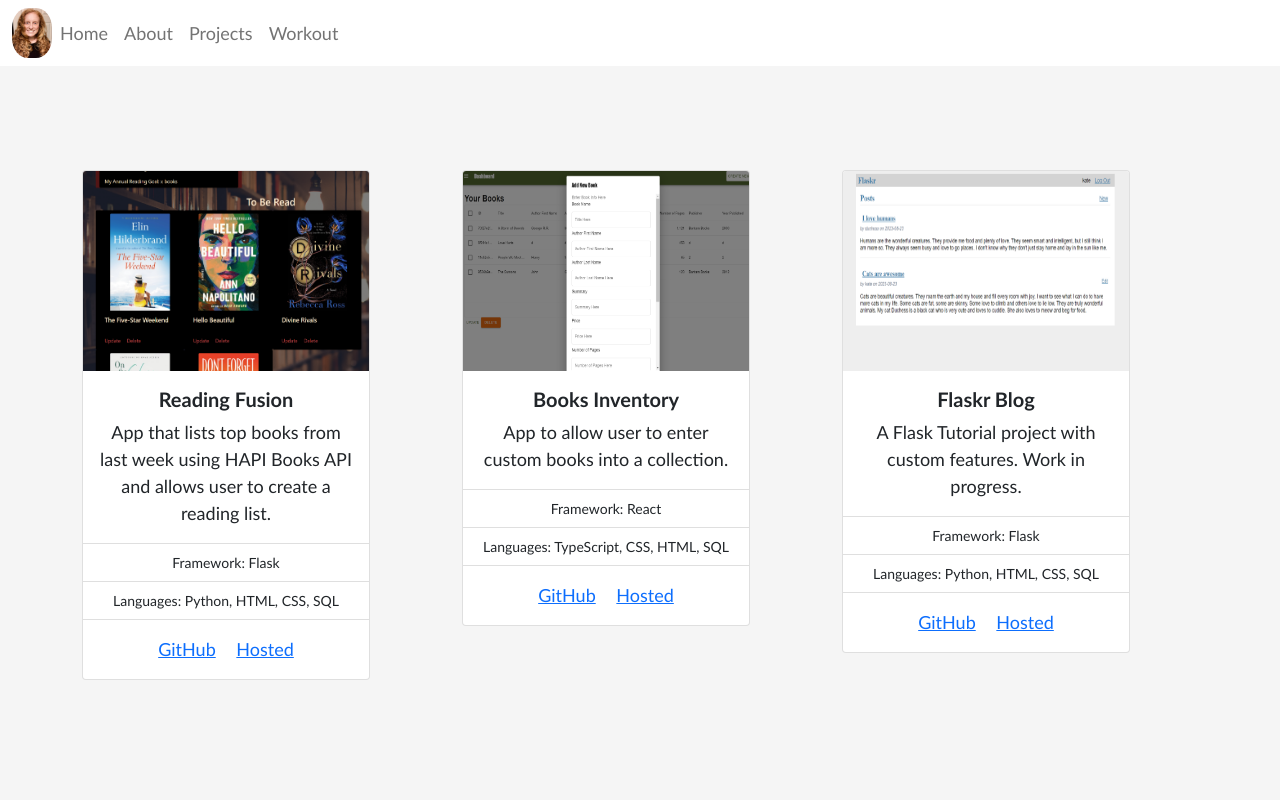
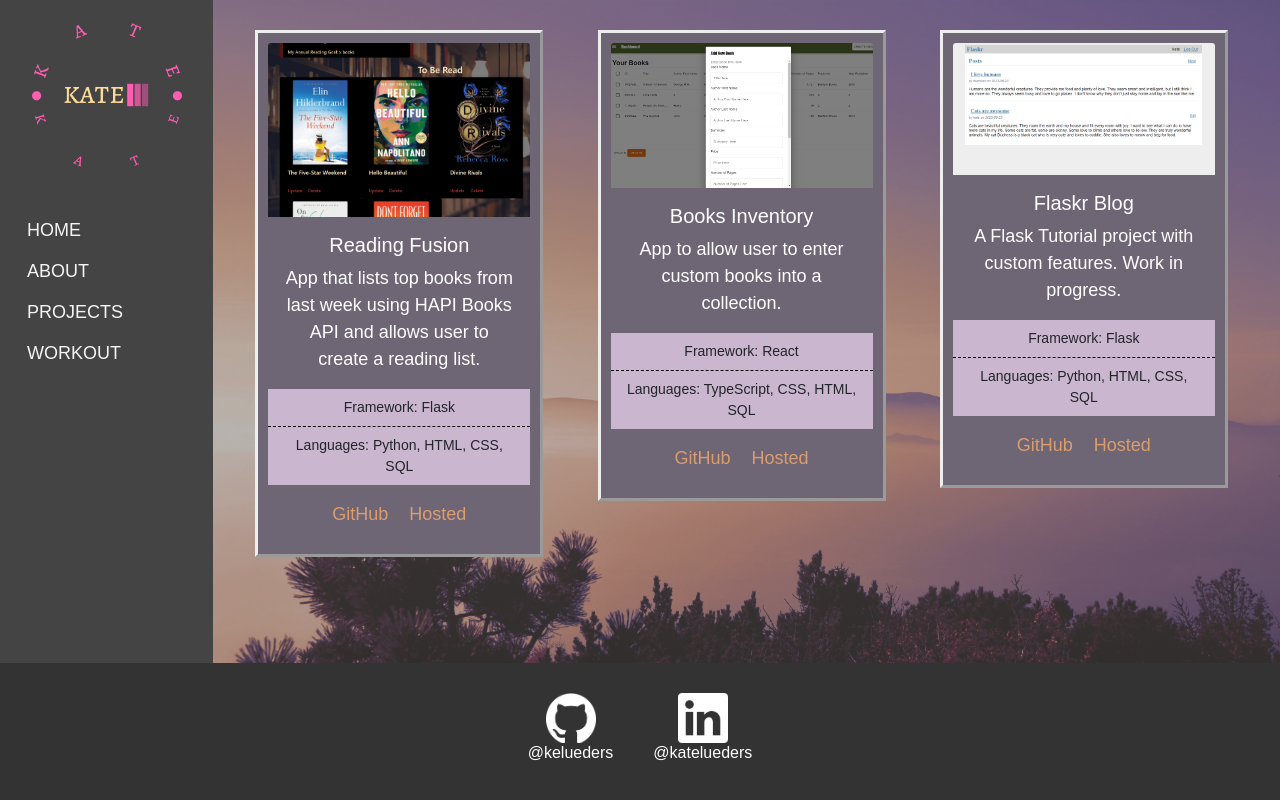
Before and after one commit to kelueders/portfolio, a Flask app: page /projects in a window 1280 px wide. Run offline with Flask 2, Linux system fonts and the light colour scheme; some libraries are stand-ins or nearby versions.

Commit message:
add styling and change layout

```diff
--- a/portfolio_app/static/css/main.css
+++ b/portfolio_app/static/css/main.css
@@ -1,42 +1,138 @@
 body {
     background-color: #f5f5f5;
-    font-family: 'Trebuchet MS', 'Lucida Sans Unicode', 'Lucida Grande', 'Lucida Sans', Arial, sans-serif;
+    font-family: Arial, sans-serif;
     font-size: 18px;
-}
-
-.card-img-top {
-    height: 200px;
-    width: 100%;
-}
-
-.logo {
-    border-radius: 40%;
-}
-
-.card-title {
-    font-weight: bold;
-}
-
-/* .nav-toggler {
-    border-color: black;
-} */
-
-.main-navbar {
-    background-color: white;
 }
 
 .list-group-item {
     font-size: 14px;
+    background-color: rgb(203, 182, 207);
+    border-color: rgb(5, 4, 4);
+    border-style: dashed;
 }
 
-/* .top-margin {
-    margin-top: 10%;
-} */
-
-.row {
-    margin-top: 5%;
+h3 {
+    color: #db9d6e;
 }
 
-.front-page {
+
+
+/* CSS Grid */
+
+/* Reset some default styles for consistency */
+body, h1, h2, p {
+    margin: 0;
+    padding: 0;
+}
+
+body {
+    display: grid;
+    grid-template-columns: 1fr 5fr; /* Two columns: sidebar and main content */
+    grid-template-rows: auto 1fr auto; /* Header, Main, Footer */
+    grid-template-areas:
+        "header main"
+        "sidebar main"
+        "footer footer";
+    min-height: 100vh; /* Make page take full viewport height */
+}
+
+header {
+    grid-area: header;
+    background-color: #444;
+    color: #fff;
+    text-align: center;
+    padding: 20px;
+}
+
+aside {
+    grid-area: sidebar;
+    background-color: #444;
+    color: #fff;
+    text-align: center;
+    padding: 20px;
+}
+
+ul {
+    padding: 0;
+    margin: 0;
+    list-style: none;
+
+}
+
+li {
+    padding: 5px;
+}
+
+a {
+    color: #db9d6e;
+}
+
+li > a:link {
+    color:#f4f4f4;
+    width: 120px;
+    display: flex;
+    text-decoration: none;
+    text-align: center;
+    padding: 2px;
+    font-size: 18px;
+    text-transform: uppercase;
+}
+
+li > a:hover {
+    background-color: rgb(106, 53, 128);
+    color: white;
+}
+
+a:link {
+    text-decoration: none;
+}
+
+a:hover {
+    background-color: rgb(106, 53, 128);
+    color: white;
+}
+
+
+main {
+    grid-area: main;
+    background-color: #f4f4f4;
+    color:#fff;
+    padding: 20px;
+    background-image: linear-gradient(rgba(138, 122, 122, 0.5), rgba(99, 92, 92, 0.5)), url("../sky1.jpg");
+    background-size: cover;
+    background-repeat: no-repeat;
+}
+
+.flex-container {
+    display: flex;
+    flex-direction: column;
+    justify-content: space-around;
+    align-items: center;
+}
+
+.flex-item {
+    text-align: center;
+    border-style: outset;
+    margin: 10px;
+    padding: 10px;
+    background-color: rgb(110, 101, 117);
+    width: 55%;
+}
+
+footer {
+    grid-area: footer;
+    background-color: #333;
+    color: #fff;
+    text-align: center;
+    padding: 10px;
+}
+
+.footer-container {
+    display: flex;
     justify-content: center;
 }
+
+.footer-item {
+    justify-content: space-between;
+    padding: 20px;
+}
--- a/portfolio_app/templates/base.html
+++ b/portfolio_app/templates/base.html
@@ -8,68 +8,41 @@
 <link rel="stylesheet" href="https://cdnjs.cloudflare.com/ajax/libs/twitter-bootstrap/5.1.0/css/bootstrap.min.css">
 <link rel="stylesheet" href="https://cdnjs.cloudflare.com/ajax/libs/font-awesome/5.15.4/css/all.min.css">
 <link rel="stylesheet" href="../static/css/main.css">
-<title>Kate Backend Developer</title>
+<title>Kate - Backend Developer</title>
 </head>
 <body>
 
-    <!-- <nav class="navbar bg-body-tertiary">
-        <div class="container-fluid">
-            <div class="row">
-                <div class="col">
-                    <a class="navbar-brand" href="#">
-                    <img src="../static/profile.jpg" alt="Logo" width="40" height="50" class="d-inline-block align-text-top">
-                    </a>
-                </div>
-                <div class="col">
-                    <h4>Kate Lueders</h4>
-                </div>
-                <button class="navbar-toggler" type="button" data-bs-toggle="collapse" data-bs-target="#navbarNav" aria-controls="navbarNav" aria-expanded="false" aria-label="Toggle navigation">
-                    <span class="navbar-toggler-icon"></span>
-                  </button>
-                  <div class="collapse navbar-collapse" id="navbarNav">
-                    <ul class="navbar-nav">
-                      <li class="nav-item">
-                        <a class="nav-link active" aria-current="page" href="#">Home</a>
-                      </li>
-                      <li class="nav-item">
-                        <a class="nav-link" href="#">Features</a>
-                      </li>
-                      <li class="nav-item">
-                        <a class="nav-link" href="#">Pricing</a>
-                      </li>
-                      <li class="nav-item">
-                        <a class="nav-link disabled" aria-disabled="true">Disabled</a>
-                      </li>
-                    </ul>
-                  </div>
-            </div>
-        </div>
-    </nav> -->
+    <header>
+      <img src="../static/kate3.png" height="150px" width="150px">
+    </header>
 
-    <nav class="navbar navbar-light navbar-expand-lg bg-body-tertiary main-navbar">
-        <div class="container-fluid">
-            <img src="../static/profile.jpg" alt="Logo" width="40" height="50" class="d-inline-block align-text-top logo">
-            <button class="navbar-toggler" type="button" data-bs-toggle="collapse" data-bs-target="#navbarNavAltMarkup" aria-controls="navbarNavAltMarkup" aria-expanded="false" aria-label="Toggle navigation">
-                <span class="navbar-toggler-icon"></span>
-            </button>
-            <div class="collapse navbar-collapse" id="navbarNavAltMarkup">
-                <div class="navbar-nav">
-                    <a class="nav-link" href="{{ url_for('site.home') }}">Home</a>
-                    <a class="nav-link" href="{{ url_for('site.about') }}">About</a>
-                    <a class="nav-link" href="{{ url_for('site.projects') }}">Projects</a>
-                    <a class="nav-link" href="{{ url_for('site.workout') }}">Workout</a>
-                    <!-- <a class="nav-link" href="#">Contact</a> -->
-                </div>
-            </div>
-        </div>
-    </nav>
-    <div class="top-margin">
+    <aside>
+      <nav>
+        <ul class="nav-container">
+          <li class="nav-item"><a href="{{ url_for('site.home') }}">Home</a></li>
+          <li class="nav-item"><a href="{{ url_for('site.about') }}">About</a></li>
+          <li class="nav-item"><a href="{{ url_for('site.projects') }}">Projects</a></li>
+          <li class="nav-item"><a href="{{ url_for('site.workout') }}">Workout</a></li>
+        </ul>
+      </nav>
+    </aside>
 
-    </div>
+    <main>
+        <!-- Other page's content -->
+        {% block content %}
+        {% endblock content %}
+    </main>
 
-    <!-- Other page's content -->
-    {% block content %}
-    {% endblock content %}
+    <footer>
+      <div class="footer-container">
+          <div class="footer-item">
+            <a href="https://github.com/kelueders"><img src="../static/github-mark-white.png" height="50px" width="50px"></a><h6>@kelueders</h6>
+          </div>
+          <div class="footer-item">
+            <a href="https://www.linkedin.com/in/katelueders/"><img src="../static/linkedin.png" height="50px" width="50px"></a><h6>@katelueders</h6>
+          </div>
+      </div>
+    </footer>
 
 <script src="https://cdnjs.cloudflare.com/ajax/libs/popper.js/2.9.2/umd/popper.min.js"></script>
 <script src="https://cdnjs.cloudflare.com/ajax/libs/twitter-bootstrap/5.1.0/js/bootstrap.min.js"></script>
--- a/portfolio_app/templates/projects.html
+++ b/portfolio_app/templates/projects.html
@@ -5,7 +5,7 @@
 <div class="container text-center">
     <div class="row gy-5">
         <div class="col">
-            <div class="card" style="width: 18rem;">
+            <div class="flex-item" style="width: 18rem;">
                 <img class="card-img-top" src="../static/reading_fusion.png" alt="Card image cap">
                 <div class="card-body">
                   <h5 class="card-title">Reading Fusion</h5>
@@ -22,7 +22,7 @@
               </div>
         </div>
         <div class="col">
-            <div class="card" style="width: 18rem;">
+            <div class="flex-item" style="width: 18rem;">
                 <img class="card-img-top" src="../static/book_inventory.png" alt="Card image cap">
                 <div class="card-body">
                   <h5 class="card-title">Books Inventory</h5>
@@ -39,7 +39,7 @@
               </div>
         </div>
         <div class="col">
-            <div class="card" style="width: 18rem;">
+            <div class="flex-item" style="width: 18rem;">
                 <img class="card-img-top" src="../static/flaskr.png" alt="Card image cap">
                 <div class="card-body">
                   <h5 class="card-title">Flaskr Blog</h5>
```
Also changed, not shown: portfolio_app/templates/about.html (+7 -16 lines), portfolio_app/templates/index.html (+4 -13 lines), portfolio_app/templates/workout.html (+5 -10 lines), portfolio_app/static/github-mark-white.png (added), portfolio_app/static/kate1.png (added), portfolio_app/static/kate2.png (added), portfolio_app/static/kate3.png (added), portfolio_app/static/linkedin.png (added), portfolio_app/static/sky.jpg (added), portfolio_app/static/sky1.jpg (added).
